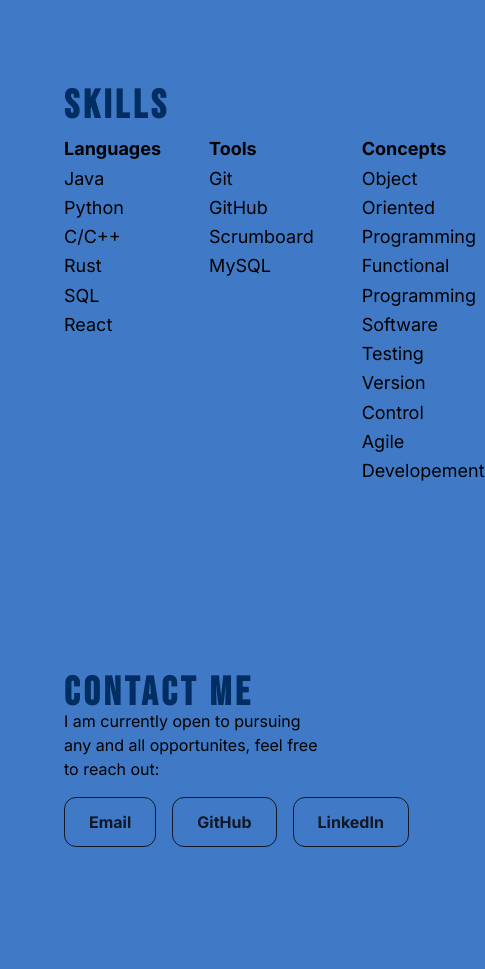
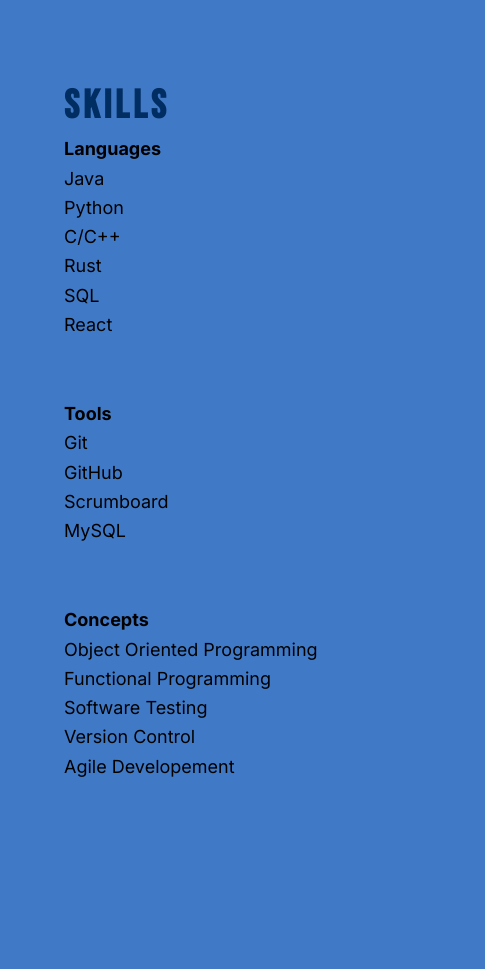
Before and after one commit to liam-cassidy11/portfolio, a React (Vite) app: page / in a window 390 px wide. Shown: the part 3040-4009 px from the top of the page, 485 px wide, since content can reach past the window. Built offline with nearby package versions, Linux system fonts and the light colour scheme.

Commit message:
Update Skills component layout for mobile view

```diff
--- a/src/components/Skills.jsx
+++ b/src/components/Skills.jsx
@@ -16,7 +16,7 @@
         viewport={{ once: true, amount: .5 }}
       >
       <h2 style={{ fontFamily: "'Bebas Neue', sans-serif", fontSize: '40px', letterSpacing: '0.1em' }}className="font-bold text-2xl text-navy">Skills</h2>
-      <div className="flex gap-12">
+      <div className="flex flex-col sm:flex-row gap-12">
         {Object.entries(skills).map(([category, items]) => (
           <div key={category} className="mt-3 text-lg leading-relaxed">
             <h3 className="font-bold">{category}</h3>
```
